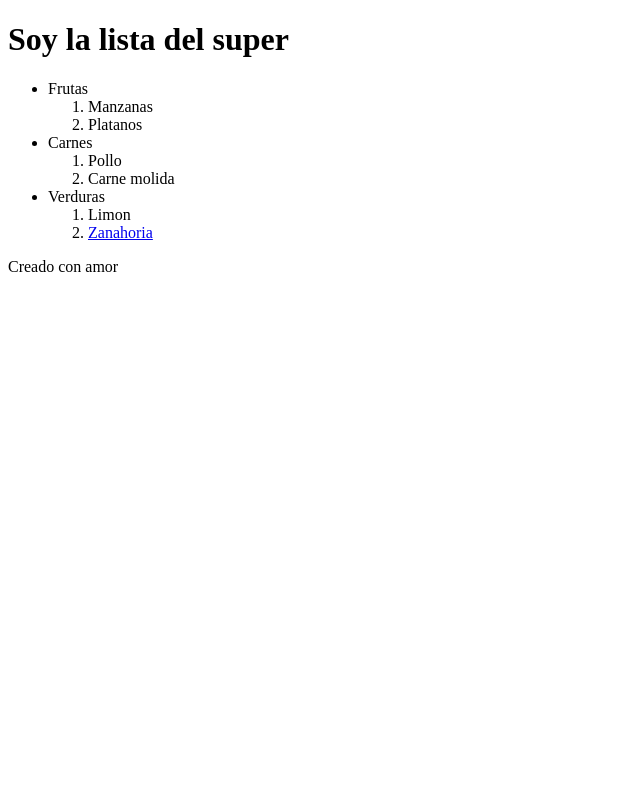
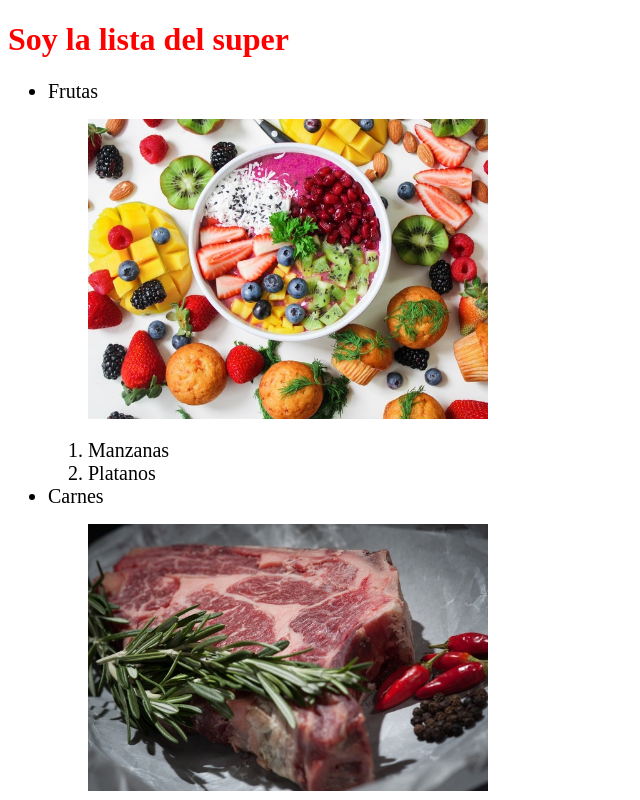
Before and after one commit to fvidaljr/practicas-html-css, a plain HTML site: page reto1.html in a window 1280 px wide. Shown: the top 800 px of the page, without its empty margins (0-640 px from the left). Drawn offline with Linux system fonts and the light colour scheme.

Commit message:
enviar reto 1 con css

```diff
--- a/css/style.css
+++ b/css/style.css
@@ -0,0 +1,12 @@
+h1{
+    color: red;
+}
+li{
+    font-size: 20px;
+}
+ol{
+    font-size: 15px;
+}
+img{
+    width: 35%;
+}
--- a/reto1.html
+++ b/reto1.html
@@ -14,18 +14,37 @@
             <h1>Soy la lista del super</h1>
         </header>
         <main>
+            <!-- <section>
+                <figure>
+                    <img src="./pics/tinyfied/small.jpg" alt="Descripcion de las imagenes">
+                    <figcaption>Es la imagen del perrito</figcaption>
+                </figure>
+            </section> -->
+
             <ul>
                 <li>Frutas</li>
+                <figure>
+                    <img src="./img/frutas.jpg" alt="Descripcion de las imagenes">
+                    <!-- <figcaption>Es la imagen del perrito</figcaption> -->
+                </figure>
                 <ol>
                     <li>Manzanas</li>
                     <li>Platanos</li>
                 </ol>
                 <li>Carnes</li>
+                <figure>
+                    <img src="./img/carne.jpg" alt="Descripcion de las imagenes">
+                    <!-- <figcaption>Es la imagen del perrito</figcaption> -->
+                </figure>
                 <ol>
                     <li>Pollo</li>
                     <li>Carne molida</li>
                 </ol>
                 <li>Verduras</li>
+                <figure>
+                    <img src="./img/verduras.jpg" alt="Descripcion de las imagenes">
+                    <!-- <figcaption>Es la imagen del perrito</figcaption> -->
+                </figure>
                 <ol>
                     <li>Limon</li>
                     <li>
```
Also changed, not shown: img/carne.jpg (added), img/frutas.jpg (added), img/verduras.jpg (added).
